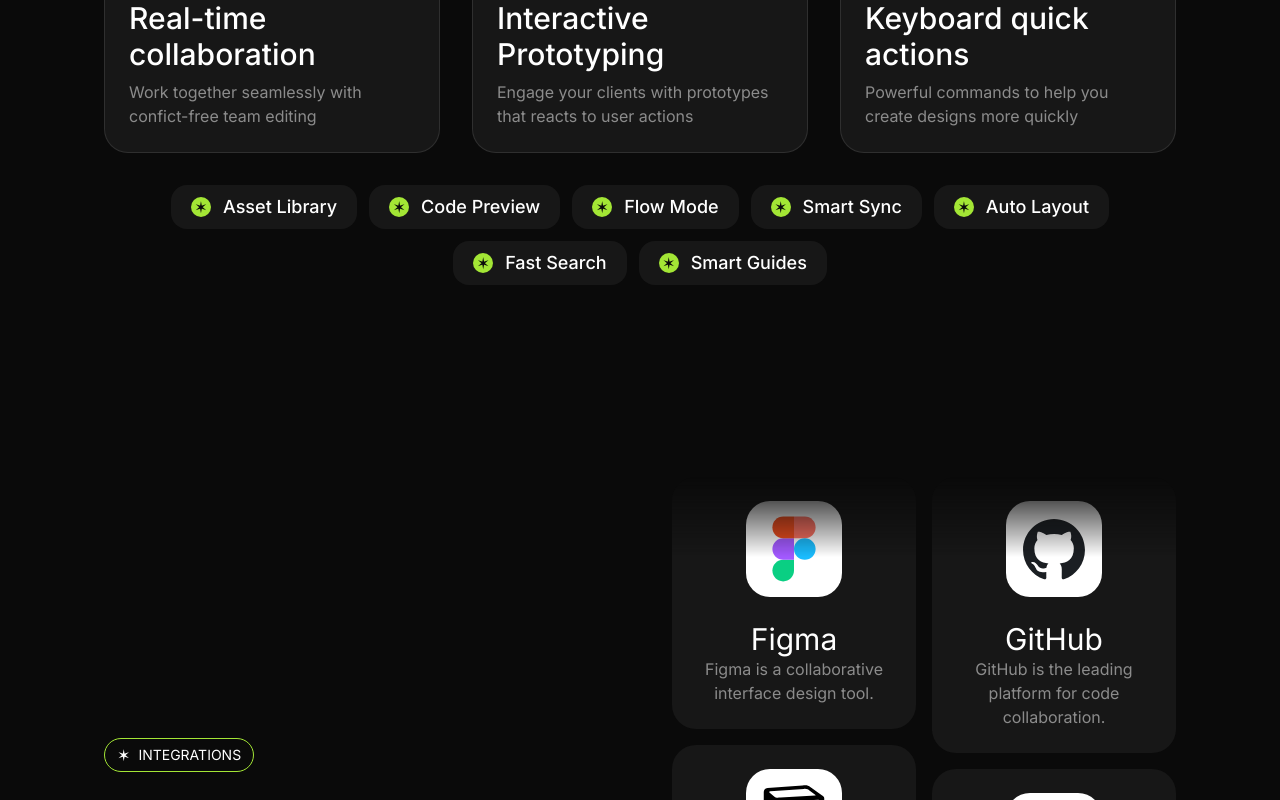
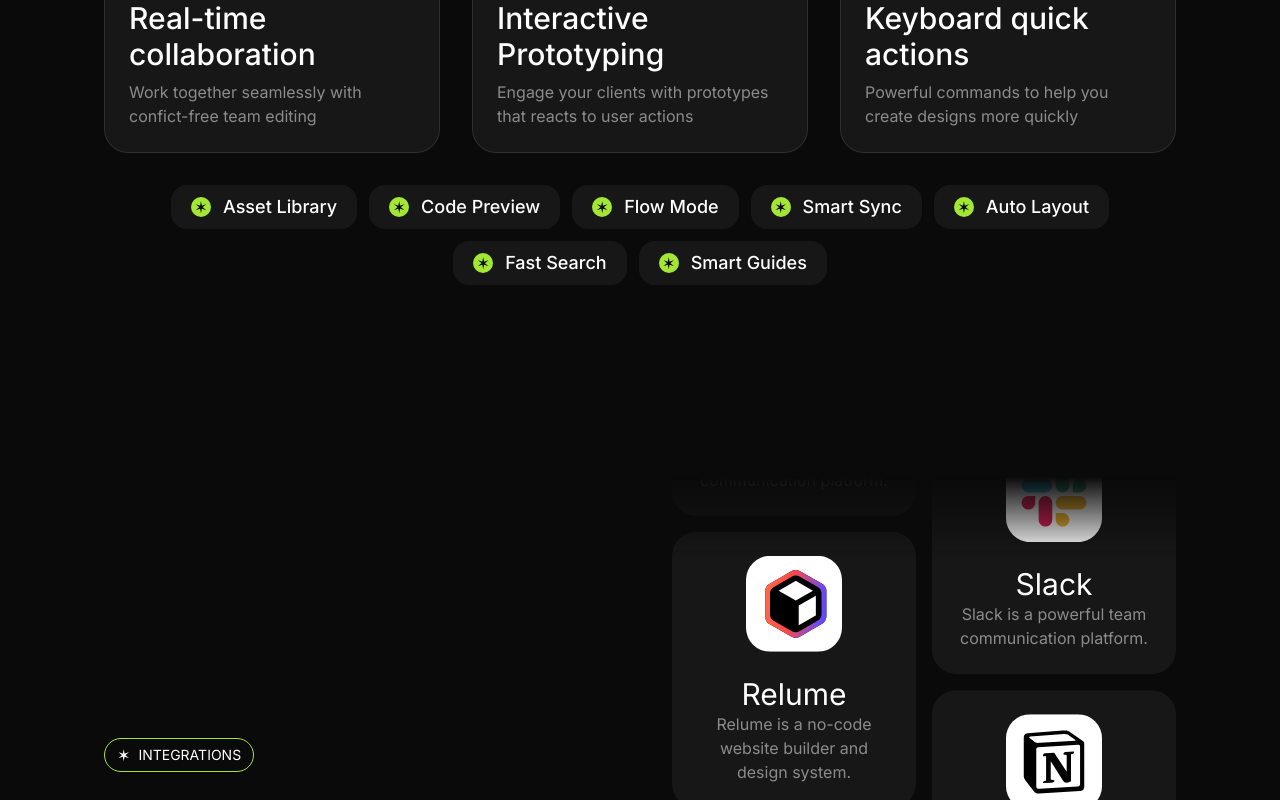
Before and after one commit to Shivanand-hulikatti/layers, a Next.js app: page / in a window 1280 px wide. Shown: the part 3760-4560 px from the top of the page. Built offline with nearby package versions, Linux system fonts and the light colour scheme.

Commit message:
animations more

```diff
--- a/src/components/integrationColumn.tsx
+++ b/src/components/integrationColumn.tsx
@@ -1,13 +1,38 @@
-import { type integrationType } from "@/sections/Integrations"
-import Image from "next/image"
+"use client";
+import { type integrationType } from "@/sections/Integrations";
+import Image from "next/image";
 import { twMerge } from "tailwind-merge";
+import { motion } from "framer-motion";
+import { Fragment } from "react";
 
-const IntegrationColumn = (props:{integrations : integrationType;className?:string}) => {
-    const {integrations,className} = props
+const IntegrationColumn = (props: {
+    integrations: integrationType;
+    className?: string;
+    reverse?: boolean;
+}) => {
+    const { integrations, className, reverse } = props;
     return (
-        <div className={twMerge("flex flex-col gap-4 pb-4",className)}>
-            {integrations.map(integration =>(
-                <div key={integration.name} className="bg-neutral-900 border-white/10 rounded-3xl p-6">
+        <motion.div
+            initial={{
+                y: reverse ? "-50%" : 0,
+            }}
+            animate={{
+                y: reverse ? 0 : "-50%",
+            }}
+            transition={{
+                duration: 15,
+                ease: "linear",
+                repeat: Infinity,
+            }}
+            className={twMerge("flex flex-col gap-4 pb-4", className)}
+        >
+            {Array.from({ length: 2 }).map((_, i) => (
+                <Fragment key={i}>
+                    {integrations.map((integration) => (
+                        <div
+                            key={integration.name}
+                            className="bg-neutral-900 border-white/10 rounded-3xl p-6"
+                        >
                             <div className="flex justify-center items-center">
                                 <Image
                                     src={integration.icon}
@@ -15,12 +40,18 @@ const IntegrationColumn = (props:{integrations : integrationType;className?:stri
                                     className="size-24"
                                 />
                             </div>
-                    <h3 className="text-3xl text-center mt-6">{integration.name}</h3>
-                    <p className="text-center text-white/50">{integration.description}</p>
+                            <h3 className="text-3xl text-center mt-6">
+                                {integration.name}
+                            </h3>
+                            <p className="text-center text-white/50">
+                                {integration.description}
+                            </p>
                         </div>
                     ))}
-        </div>
-  )
-}
+                </Fragment>
+            ))}
+        </motion.div>
+    );
+};
 
-export default IntegrationColumn
+export default IntegrationColumn;
--- a/src/sections/Faqs.tsx
+++ b/src/sections/Faqs.tsx
@@ -1,5 +1,8 @@
+"use client";
 import Tag from "@/components/Tag";
+import { useState } from "react";
 import { twMerge } from "tailwind-merge";
+import { motion } from "framer-motion";
 
 const faqs = [
     {
@@ -25,7 +28,7 @@ const faqs = [
 ];
 
 export default function Faqs() {
-    const selectedIndex = 0;
+    const [selectedIndex, setSelectedIndex] = useState<number>(0);
 
     return (
         <section className="py-24">
@@ -34,15 +37,17 @@ export default function Faqs() {
                     <Tag>Faqs</Tag>
                 </div>
                 <h2 className="text-6xl font-medium text-center mt-6 max-w-xl mx-auto">
-                    Questions? We&apos;ve got {" "}<span className="text-lime-400">answers</span>
+                    Questions? We&apos;ve got{" "}
+                    <span className="text-lime-400">answers</span>
                 </h2>
-                <div className="mt-12 flex flex-col gap-6 max-w-xl mx-auto">
-                    {faqs.map((faq,faqIndex) => (
-                        <div key={faq.question} className="bg-neutral-900 rounded-2xl border border-white/10 p-6">
+                <motion.div className="mt-12 flex flex-col gap-6 max-w-xl mx-auto">
+                    {faqs.map((faq, faqIndex) => (
+                        <div
+                            key={faq.question}
+                            className="bg-neutral-900 rounded-2xl border border-white/10 p-6"
+                        >
                             <div className="flex items-center justify-between">
-                                <h3 className="font-medium">
-                                    {faq.question}
-                                </h3>
+                                <h3 className="font-medium">{faq.question}</h3>
                                 <svg
                                     xmlns="http://www.w3.org/2000/svg"
                                     width="24"
@@ -53,28 +58,27 @@ export default function Faqs() {
                                     strokeWidth="2"
                                     strokeLinecap="round"
                                     strokeLinejoin="round"
-                                    className={twMerge("feather feather-plus text-lime-400 flex-shrink-0",selectedIndex === faqIndex && "rotate-45")}
+                                    className={twMerge(
+                                        "feather feather-plus text-lime-400 flex-shrink-0",
+                                        selectedIndex === faqIndex &&
+                                            "rotate-45"
+                                    )}
                                 >
-                                    <line
-                                        x1="12"
-                                        y1="5"
-                                        x2="12"
-                                        y2="19"
-                                    ></line>
-                                    <line
-                                        x1="5"
-                                        y1="12"
-                                        x2="19"
-                                        y2="12"
-                                    ></line>
+                                    <line x1="12" y1="5" x2="12" y2="19"></line>
+                                    <line x1="5" y1="12" x2="19" y2="12"></line>
                                 </svg>
                             </div>
-                            <div className={twMerge("mt-6",selectedIndex !== faqIndex && "hidden")}>
+                            <div
+                                className={twMerge(
+                                    "mt-6",
+                                    selectedIndex !== faqIndex && "hidden"
+                                )}
+                            >
                                 <p className="text-white/50">{faq.answer}</p>
                             </div>
                         </div>
                     ))}
-                </div>
+                </motion.div>
             </div>
         </section>
     );
--- a/src/sections/Integrations.tsx
+++ b/src/sections/Integrations.tsx
@@ -1,13 +1,11 @@
 import Tag from "@/components/Tag";
-import  figmaIcon from '@/assets/images/figma-logo.svg'
-import  notionIcon from '@/assets/images/notion-logo.svg'
-import  slackIcon from '@/assets/images/slack-logo.svg'
-import  relumeIcon from '@/assets/images/relume-logo.svg'
-import  framerIcon from '@/assets/images/framer-logo.svg'
-import  githubIcon from '@/assets/images/github-logo.svg'
-import Image from "next/image";
+import figmaIcon from "@/assets/images/figma-logo.svg";
+import notionIcon from "@/assets/images/notion-logo.svg";
+import slackIcon from "@/assets/images/slack-logo.svg";
+import relumeIcon from "@/assets/images/relume-logo.svg";
+import framerIcon from "@/assets/images/framer-logo.svg";
+import githubIcon from "@/assets/images/github-logo.svg";
 import IntegrationColumn from "@/components/integrationColumn";
-
 
 const integrations = [
     {
@@ -44,7 +42,6 @@ const integrations = [
 
 export type integrationType = typeof integrations;
 
-
 export default function Integrations() {
     return (
         <section className="py-24 overflow-hidden">
@@ -53,18 +50,23 @@ export default function Integrations() {
                     <div>
                         <Tag>Integrations</Tag>
                         <h2 className="text-6xl font-medium mt-6">
-                            Plays well with <span className="text-lime-400">others</span>
+                            Plays well with{" "}
+                            <span className="text-lime-400">others</span>
                         </h2>
                         <p className="text-lg text-white/50 mt-4">
-                            Layers seemlessly connects with your favorite tools, making
-                            it easy to plug into any workflow and collaborate across
-                            platforms.
+                            Layers seemlessly connects with your favorite tools,
+                            making it easy to plug into any workflow and
+                            collaborate across platforms.
                         </p>
                     </div>
                     <div>
                         <div className="h-[400px] lg:h-[800px] grid md:grid-cols-2 gap-4 mt-8 lg:mt-0 overflow-hidden [mask-image:linear-gradient(to_bottom,transparent,black_10%,black_90%,transparent)]">
                             <IntegrationColumn integrations={integrations} />
-                            <IntegrationColumn integrations={integrations.slice().reverse()} className="hidden md:flex"/>
+                            <IntegrationColumn
+                                reverse={true}
+                                integrations={integrations.slice().reverse()}
+                                className="hidden md:flex"
+                            />
                         </div>
                     </div>
                 </div>
```
Also changed, not shown: src/sections/Features.tsx (+20 -12 lines). Lines whose indentation alone changed are shown as unchanged.
